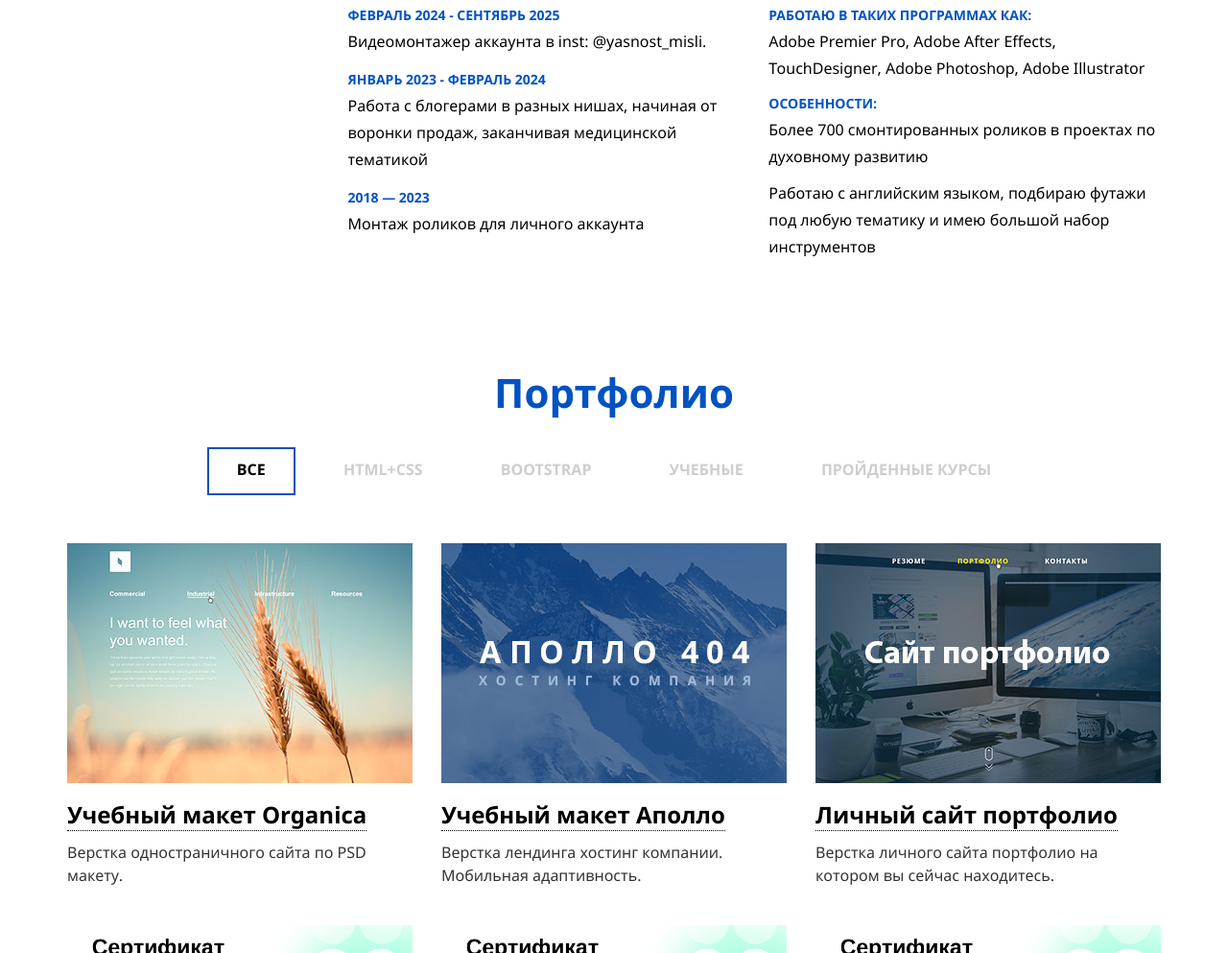
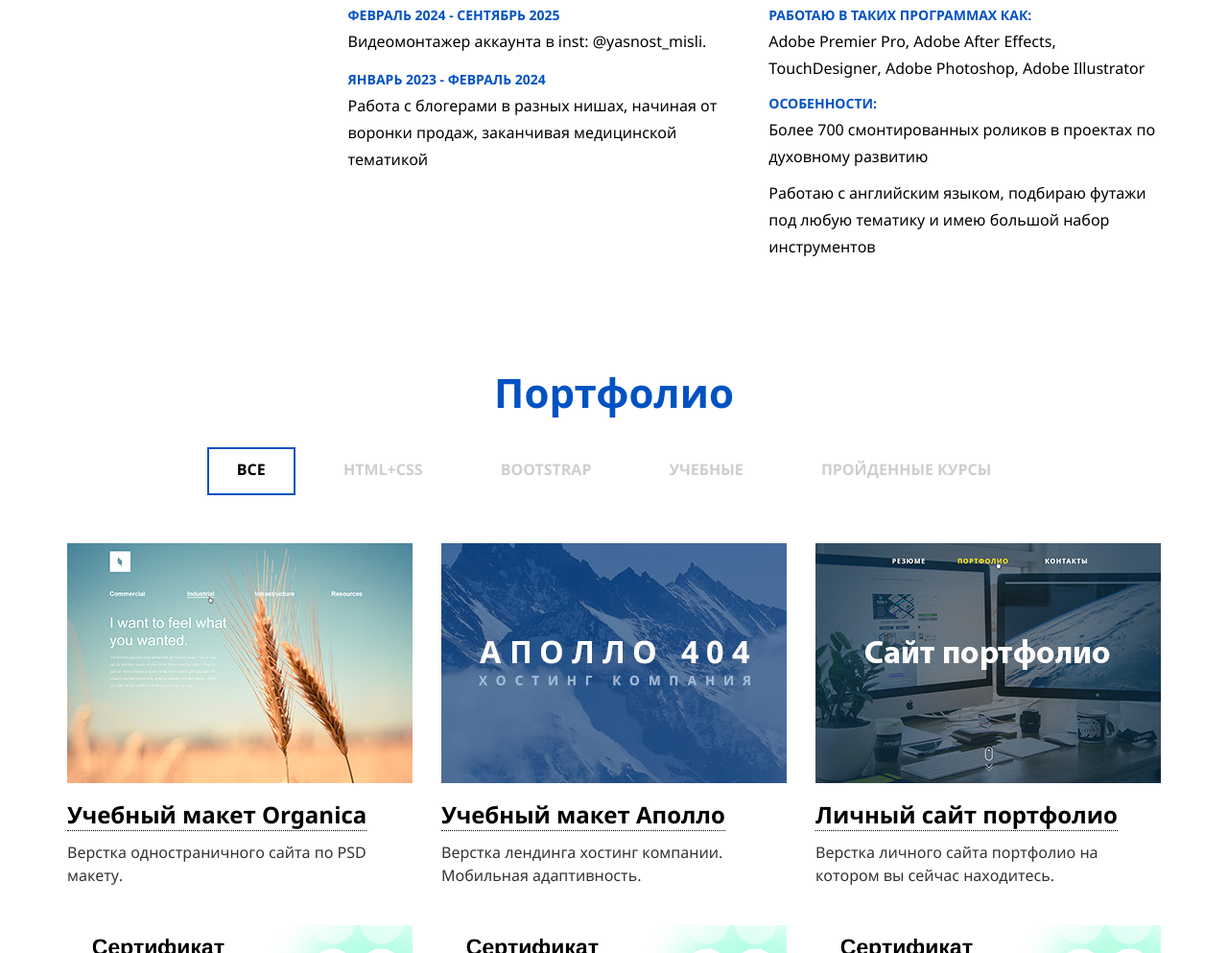
Before and after one commit to laudenn/Zhuravlev, a plain HTML site: page index.html in a window 1280 px wide. Shown: the part 1113-2106 px from the top of the page at 96% size. Drawn offline with Linux system fonts and the light colour scheme.

Commit message:
Update index.html

```diff
--- a/index.html
+++ b/index.html
@@ -136,14 +136,6 @@
 								</div>
 								<div class="definition-list__desc">
 									<p>Работа с блогерами в разных нишах, начиная от воронки продаж, заканчивая медицинской тематикой</p>
-								</div>
-							</li>
-							<li class="definition-list__item">
-								<div class="definition-list__def">
-									2018 — 2023
-								</div>
-								<div class="definition-list__desc">
-									<p>Монтаж роликов для личного аккаунта</p>
 								</div>
 							</li>
 						</ul>
```
